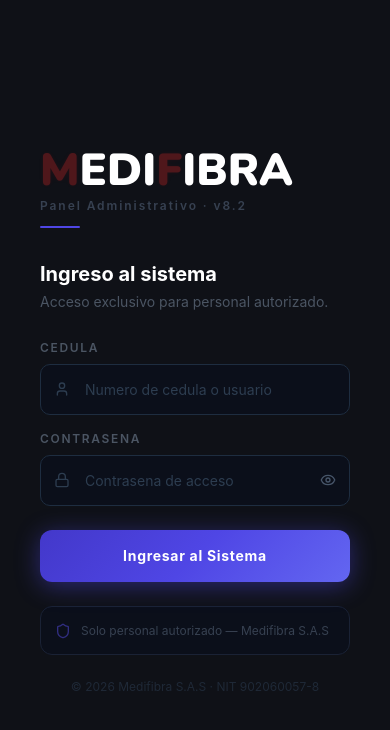
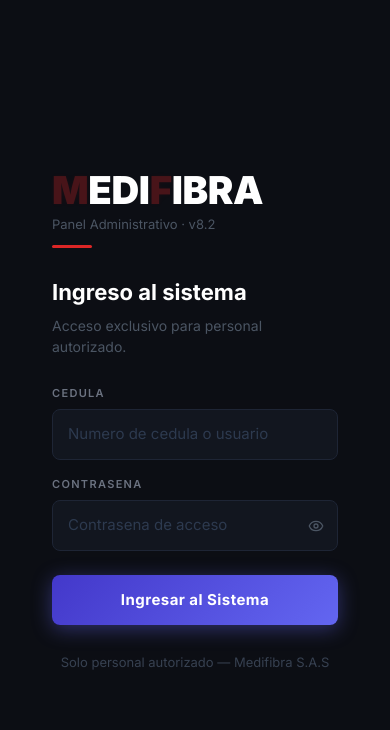
Before and after one commit to Haideraguilar99/MEDIFIBRA, a Next.js app: page /login in a window 390 px wide. Shown: the top 730 px of the page. Built offline with nearby package versions, Linux system fonts and the light colour scheme.

Commit message:
feat: login — reescrito desde cero, imagen fondoM izquierda, linea roja, tipografia Inter, responsive

```diff
--- a/src/app/login/page.tsx
+++ b/src/app/login/page.tsx
@@ -1,7 +1,7 @@
 'use client'
 import { useState, useEffect, useRef } from 'react'
 import { useRouter } from 'next/navigation'
-import { Eye, EyeOff, Lock, User, Shield, AlertTriangle, CheckCircle } from 'lucide-react'
+import { Eye, EyeOff, Lock } from 'lucide-react'
 
 const NAME_MAP: Record<string, string> = {
   'MEDIFIBRA':     'Administrador',
@@ -76,8 +76,8 @@ export default function LoginPage() {
       })
       const data = await res.json()
       if (!res.ok) {
-        const next  = attempts + 1
-        let until   = lockoutUntil
+        const next = attempts + 1
+        let until  = lockoutUntil
         if (next >= MAX_ATTEMPTS) {
           until = Date.now() + LOCKOUT_MS
           setLockoutUntil(until)
@@ -101,153 +101,158 @@ export default function LoginPage() {
         setTimeout(() => { router.push('/dashboard'); router.refresh() }, 2000)
       }
     } catch {
-      setErrorMsg('Error de conexion. Verifica tu red e intenta de nuevo.')
+      setErrorMsg('Error de conexion. Verifica tu red.')
     } finally {
       setLoading(false)
     }
   }
 
   return (
-    <div className="min-h-screen flex" style={{ background: '#0b0f1a' }}>
+    <div style={{ display:'flex', minHeight:'100vh', background:'#0c0e14', fontFamily:'Inter,system-ui,sans-serif' }}>
       <style>{`
-        @import url('https://fonts.googleapis.com/css2?family=Nunito:wght@700;900&display=swap');
+        @import url('https://fonts.googleapis.com/css2?family=Inter:wght@400;500;600;700;800;900&display=swap');
         @keyframes mfPulse {
-          0%,100%{ opacity:1; text-shadow:0 0 18px rgba(220,38,38,1),0 0 40px rgba(220,38,38,0.5); }
-          50%    { opacity:0.15; text-shadow:none; }
+          0%,100%{ opacity:1; text-shadow:0 0 20px rgba(220,38,38,1),0 0 50px rgba(220,38,38,0.4); }
+          50%    { opacity:0.12; text-shadow:none; }
         }
-        @keyframes fadeUp {
-          from{ opacity:0; transform:translateY(18px); }
+        @keyframes popIn {
+          0%  { opacity:0; transform:scale(0.92); }
+          70% { transform:scale(1.02); }
+          100%{ opacity:1; transform:scale(1); }
+        }
+        @keyframes fadeIn {
+          from{ opacity:0; transform:translateY(14px); }
           to  { opacity:1; transform:translateY(0); }
         }
-        @keyframes popIn {
-          0%  { opacity:0; transform:scale(0.9) translateY(10px); }
-          70% { transform:scale(1.02); }
-          100%{ opacity:1; transform:scale(1) translateY(0); }
+        .mf-pulse{ animation: mfPulse 1.5s ease-in-out infinite; }
+        .pop-in  { animation: popIn   0.38s cubic-bezier(.34,1.56,.64,1) both; }
+        .fade-in { animation: fadeIn  0.45s ease both; }
+
+        .mf-field {
+          width: 100%;
+          padding: 13px 15px;
+          background: #12161f;
+          border: 1px solid #1e2535;
+          border-radius: 8px;
+          color: #e2e8f0;
+          font-size: 15px;
+          font-family: inherit;
+          outline: none;
+          transition: border-color .2s, box-shadow .2s;
+          box-sizing: border-box;
         }
-        .mf-pulse { animation: mfPulse 1.5s ease-in-out infinite; }
-        .fade-up  { animation: fadeUp  0.5s ease both; }
-        .pop-in   { animation: popIn   0.4s cubic-bezier(.34,1.56,.64,1) both; }
-        .mf-input {
-          width:100%; padding:14px 16px 14px 44px;
-          border-radius:10px; font-size:14px; color:#f1f5f9;
-          outline:none; background:#0b0f1a;
-          border:1px solid #1e2d40;
-          transition:border-color .2s, box-shadow .2s;
+        .mf-field:focus {
+          border-color: #6366f1;
+          box-shadow: 0 0 0 3px rgba(99,102,241,.15);
         }
-        .mf-input:focus {
-          border-color:#4f46e5;
-          box-shadow:0 0 0 3px rgba(79,70,229,.2);
-        }
-        .mf-input::placeholder { color:#2d3d50; }
-        .mf-input:disabled     { opacity:.4; cursor:not-allowed; }
+        .mf-field::placeholder { color: #2d3a4f; }
+        .mf-field:disabled     { opacity: .4; cursor: not-allowed; }
+        .mf-field-pass         { padding-right: 48px; }
         input:-webkit-autofill {
-          -webkit-box-shadow:0 0 0 100px #0b0f1a inset !important;
-          -webkit-text-fill-color:#f1f5f9 !important;
+          -webkit-box-shadow: 0 0 0 100px #12161f inset !important;
+          -webkit-text-fill-color: #e2e8f0 !important;
         }
       `}</style>
 
-      {/* ===== IZQUIERDA — imagen fondoM.png (solo desktop) ===== */}
-      <div
-        className="hidden lg:block flex-1 relative"
-        style={{
-          backgroundImage:    "url('/fondoM.png')",
-          backgroundSize:     'cover',
+      {/* ===== IZQUIERDA — fondoM.png ===== */}
+      <div style={{
+        flex: '1 1 0%',
+        display: 'none',
+        backgroundImage: "url('/fondoM.png')",
+        backgroundSize: 'cover',
         backgroundPosition: 'center',
+        position: 'relative',
       }}
-      >
-        {/* overlay suave para no tapar la imagen */}
-        <div
-          className="absolute inset-0"
-          style={{ background: 'linear-gradient(to right, rgba(11,15,26,0.15) 0%, rgba(11,15,26,0.45) 100%)' }}
+        className="lg-img-panel"
       />
-      </div>
 
       {/* ===== DERECHA — formulario ===== */}
-      <div
-        className="w-full lg:w-[460px] flex flex-col justify-center relative"
-        style={{
-          background: '#0f1117',
-          boxShadow:  '-20px 0 60px rgba(0,0,0,0.8)',
-          minHeight:  '100vh',
-        }}
-      >
+      <div style={{
+        width: '100%',
+        maxWidth: '460px',
+        background: '#0c0e14',
+        display: 'flex',
+        flexDirection: 'column',
+        justifyContent: 'center',
+        padding: '48px 52px',
+        boxSizing: 'border-box',
+        position: 'relative',
+        minHeight: '100vh',
+        boxShadow: '-20px 0 80px rgba(0,0,0,.9)',
+      }}>
+
         {/* Welcome overlay */}
         {welcome && (
-          <div
-            className="absolute inset-0 z-50 flex flex-col items-center justify-center pop-in"
-            style={{ background: '#0f1117' }}
-          >
-            <div
-              className="flex items-center justify-center w-20 h-20 rounded-full mb-5"
-              style={{
-                background: 'rgba(34,197,94,.08)',
-                border:     '2px solid rgba(34,197,94,.3)',
-                boxShadow:  '0 0 40px rgba(34,197,94,.15)',
-              }}
-            >
-              <CheckCircle className="w-10 h-10" style={{ color: '#22c55e' }} />
+          <div className="pop-in" style={{
+            position: 'absolute', inset: 0, zIndex: 50,
+            background: '#0c0e14',
+            display: 'flex', flexDirection: 'column',
+            alignItems: 'center', justifyContent: 'center',
+            padding: '32px',
+          }}>
+            <div style={{
+              width: 72, height: 72, borderRadius: '50%',
+              background: 'rgba(34,197,94,.07)',
+              border: '2px solid rgba(34,197,94,.25)',
+              display: 'flex', alignItems: 'center', justifyContent: 'center',
+              marginBottom: 20,
+              boxShadow: '0 0 40px rgba(34,197,94,.12)',
+            }}>
+              <svg viewBox="0 0 24 24" style={{width:32,height:32,stroke:'#22c55e',fill:'none',strokeWidth:2.5,strokeLinecap:'round',strokeLinejoin:'round'}}>
+                <polyline points="20 6 9 17 4 12"/>
+              </svg>
             </div>
-            <p className="text-2xl font-bold text-white text-center px-8">{welcome}</p>
-            <p className="text-sm mt-2" style={{ color: '#475569' }}>
-              Redirigiendo al panel de control...
-            </p>
-            <div className="mt-8 h-1 w-48 rounded-full overflow-hidden" style={{ background: '#1e293b' }}>
-              <div
-                ref={barRef}
-                className="h-full rounded-full"
-                style={{
-                  background: 'linear-gradient(90deg,#4f46e5,#6366f1,#818cf8)',
-                  width:      '0%',
-                }}
-              />
+            <p style={{ fontSize: 22, fontWeight: 700, color: '#fff', textAlign: 'center', margin: 0 }}>{welcome}</p>
+            <p style={{ fontSize: 13, color: '#475569', marginTop: 8 }}>Redirigiendo al panel de control...</p>
+            <div style={{ marginTop: 28, height: 3, width: 180, borderRadius: 99, background: '#1e293b', overflow: 'hidden' }}>
+              <div ref={barRef} style={{ height: '100%', width: '0%', borderRadius: 99, background: 'linear-gradient(90deg,#6366f1,#818cf8)' }} />
             </div>
           </div>
         )}
 
-        {/* Contenido */}
-        <div className="relative z-10 w-full px-10 sm:px-14 fade-up">
+        {/* Contenido del form */}
+        <div className="fade-in">
 
           {/* Logo */}
-          <div className="mb-8">
-            <div
-              className="flex items-baseline leading-none mb-1"
-              style={{ fontFamily: "'Nunito',sans-serif" }}
-            >
-              <span className="font-black mf-pulse" style={{ fontSize: '2.8rem', color: '#dc2626' }}>M</span>
-              <span className="font-black"           style={{ fontSize: '2.8rem', color: '#fff' }}>EDI</span>
-              <span className="font-black mf-pulse" style={{ fontSize: '2.8rem', color: '#dc2626' }}>F</span>
-              <span className="font-black"           style={{ fontSize: '2.8rem', color: '#fff' }}>IBRA</span>
+          <div style={{ marginBottom: 28 }}>
+            <div style={{ display:'flex', alignItems:'baseline', lineHeight:1, marginBottom: 6 }}>
+              <span className="mf-pulse" style={{ fontSize:'2.4rem', fontWeight:900, color:'#dc2626', fontFamily:'Inter,sans-serif', letterSpacing:'-0.01em' }}>M</span>
+              <span style={{ fontSize:'2.4rem', fontWeight:900, color:'#fff', fontFamily:'Inter,sans-serif', letterSpacing:'-0.01em' }}>EDI</span>
+              <span className="mf-pulse" style={{ fontSize:'2.4rem', fontWeight:900, color:'#dc2626', fontFamily:'Inter,sans-serif', letterSpacing:'-0.01em' }}>F</span>
+              <span style={{ fontSize:'2.4rem', fontWeight:900, color:'#fff', fontFamily:'Inter,sans-serif', letterSpacing:'-0.01em' }}>IBRA</span>
             </div>
-            <p className="text-xs font-semibold" style={{ color: '#374151', letterSpacing: '0.16em' }}>
+            <p style={{ fontSize: 13, color: '#4b5563', margin: '0 0 10px 0', fontWeight: 400 }}>
               Panel Administrativo · v8.2
             </p>
-            <div className="mt-3 w-10 h-0.5 rounded-full" style={{ background: '#4f46e5' }} />
+            <div style={{ width: 40, height: 3, borderRadius: 99, background: '#dc2626' }} />
           </div>
 
           {/* Heading */}
-          <div className="mb-7">
-            <h2 className="text-xl font-bold text-white">Ingreso al sistema</h2>
-            <p className="text-sm mt-1" style={{ color: '#4b5563' }}>
+          <div style={{ marginBottom: 28 }}>
+            <h2 style={{ fontSize: 22, fontWeight: 700, color: '#fff', margin: '0 0 6px 0' }}>
+              Ingreso al sistema
+            </h2>
+            <p style={{ fontSize: 14, color: '#4b5563', margin: 0 }}>
               Acceso exclusivo para personal autorizado.
             </p>
           </div>
 
           {/* Barra intentos */}
           {attempts > 0 && !isLocked && (
-            <div className="mb-5">
-              <div className="flex justify-between mb-1.5">
-                <span className="text-xs" style={{ color: '#6b7280' }}>Intentos fallidos</span>
-                <span className="text-xs font-bold" style={{ color: attempts >= 4 ? '#ef4444' : '#f97316' }}>
+            <div style={{ marginBottom: 18 }}>
+              <div style={{ display:'flex', justifyContent:'space-between', marginBottom: 6 }}>
+                <span style={{ fontSize:11, color:'#6b7280' }}>Intentos fallidos</span>
+                <span style={{ fontSize:11, fontWeight:700, color: attempts >= 4 ? '#ef4444' : '#f97316' }}>
                   {attempts} / {MAX_ATTEMPTS}
                 </span>
               </div>
-              <div className="flex gap-1.5">
+              <div style={{ display:'flex', gap: 5 }}>
                 {Array.from({ length: MAX_ATTEMPTS }).map((_, i) => (
-                  <div
-                    key={i}
-                    className="flex-1 h-1.5 rounded-full transition-all duration-300"
-                    style={{ background: i < attempts ? (attempts >= 4 ? '#ef4444' : '#f97316') : '#1e293b' }}
-                  />
+                  <div key={i} style={{
+                    flex:1, height: 4, borderRadius: 99,
+                    background: i < attempts ? (attempts >= 4 ? '#ef4444' : '#f97316') : '#1e293b',
+                    transition: 'background .3s',
+                  }} />
                 ))}
               </div>
             </div>
@@ -255,16 +260,15 @@ export default function LoginPage() {
 
           {/* Bloqueado */}
           {isLocked && (
-            <div
-              className="flex items-start gap-3 p-4 rounded-xl mb-6"
-              style={{ background: '#1c0505', border: '1px solid #7f1d1d' }}
-            >
-              <Lock className="w-4 h-4 mt-0.5 flex-shrink-0" style={{ color: '#ef4444' }} />
+            <div style={{
+              display:'flex', gap:10, padding:'12px 14px', borderRadius:8, marginBottom:18,
+              background:'#1c0505', border:'1px solid #7f1d1d',
+            }}>
+              <Lock size={14} style={{ color:'#ef4444', flexShrink:0, marginTop:2 }} />
               <div>
-                <p className="text-sm font-bold" style={{ color: '#ef4444' }}>Acceso bloqueado</p>
-                <p className="text-xs mt-1 leading-relaxed" style={{ color: '#fca5a5' }}>
-                  Intenta de nuevo en{" "}
-                  <span className="font-mono font-bold text-white">{fmt(countdown)}</span>
+                <p style={{ fontSize:13, fontWeight:700, color:'#ef4444', margin:'0 0 3px 0' }}>Acceso bloqueado</p>
+                <p style={{ fontSize:12, color:'#fca5a5', margin:0 }}>
+                  Intenta de nuevo en <span style={{ fontFamily:'monospace', fontWeight:700, color:'#fff' }}>{fmt(countdown)}</span>
                 </p>
               </div>
             </div>
@@ -272,23 +276,20 @@ export default function LoginPage() {
 
           {/* Error */}
           {errorMsg && !isLocked && (
-            <div
-              className="flex items-start gap-3 p-3.5 rounded-xl mb-5"
-              style={{ background: '#1a0707', border: '1px solid #450a0a' }}
-            >
-              <AlertTriangle className="w-4 h-4 mt-0.5 flex-shrink-0" style={{ color: '#f87171' }} />
-              <p className="text-xs leading-relaxed" style={{ color: '#fca5a5' }}>{errorMsg}</p>
+            <div style={{
+              fontSize:12, color:'#fca5a5', padding:'10px 14px', borderRadius:8,
+              background:'#1a0707', border:'1px solid #450a0a', marginBottom:18,
+            }}>
+              {errorMsg}
             </div>
           )}
 
-          {/* Form */}
-          <form onSubmit={handleLogin} className="space-y-4">
-            <div>
-              <label className="block text-xs font-semibold uppercase mb-2" style={{ color: '#4b5563', letterSpacing: '0.14em' }}>
+          {/* Campos */}
+          <form onSubmit={handleLogin}>
+            <div style={{ marginBottom: 16 }}>
+              <label style={{ display:'block', fontSize:11, fontWeight:600, color:'#6b7280', textTransform:'uppercase', letterSpacing:'0.12em', marginBottom:8 }}>
                 Cedula
               </label>
-              <div className="relative">
-                <User className="absolute left-3.5 top-1/2 -translate-y-1/2 w-4 h-4 pointer-events-none" style={{ color: '#2d3d50' }} />
               <input
                 type="text"
                 required
@@ -297,17 +298,15 @@ export default function LoginPage() {
                 onChange={e => setForm(f => ({ ...f, username: e.target.value }))}
                 placeholder="Numero de cedula o usuario"
                 disabled={isLocked}
-                  className="mf-input"
+                className="mf-field"
               />
             </div>
-            </div>
 
-            <div>
-              <label className="block text-xs font-semibold uppercase mb-2" style={{ color: '#4b5563', letterSpacing: '0.14em' }}>
+            <div style={{ marginBottom: 24 }}>
+              <label style={{ display:'block', fontSize:11, fontWeight:600, color:'#6b7280', textTransform:'uppercase', letterSpacing:'0.12em', marginBottom:8 }}>
                 Contrasena
               </label>
-              <div className="relative">
-                <Lock className="absolute left-3.5 top-1/2 -translate-y-1/2 w-4 h-4 pointer-events-none" style={{ color: '#2d3d50' }} />
+              <div style={{ position:'relative' }}>
                 <input
                   type={showPass ? 'text' : 'password'}
                   required
@@ -316,16 +315,14 @@ export default function LoginPage() {
                   onChange={e => setForm(f => ({ ...f, password: e.target.value }))}
                   placeholder="Contrasena de acceso"
                   disabled={isLocked}
-                  className="mf-input"
-                  style={{ paddingRight: '48px' }}
+                  className="mf-field mf-field-pass"
                 />
                 <button
                   type="button"
                   onClick={() => setShowPass(s => !s)}
-                  className="absolute right-3.5 top-1/2 -translate-y-1/2 transition-opacity hover:opacity-70"
-                  style={{ color: '#475569' }}
+                  style={{ position:'absolute', right:14, top:'50%', transform:'translateY(-50%)', background:'none', border:'none', cursor:'pointer', color:'#4b5563', padding:0, display:'flex' }}
                 >
-                  {showPass ? <EyeOff size={16} /> : <Eye size={16} />}
+                  {showPass ? <EyeOff size={16}/> : <Eye size={16}/>}
                 </button>
               </div>
             </div>
@@ -333,46 +330,40 @@ export default function LoginPage() {
             <button
               type="submit"
               disabled={loading || isLocked}
-              className="w-full py-4 rounded-xl font-bold text-white text-sm transition-all duration-200 mt-2"
               style={{
-                background: isLocked
-                  ? '#1e293b'
-                  : loading
-                  ? '#312e81'
-                  : 'linear-gradient(135deg,#4338ca 0%,#4f46e5 50%,#6366f1 100%)',
-                boxShadow: isLocked || loading
-                  ? 'none'
-                  : '0 4px 24px rgba(79,70,229,.45)',
-                cursor:       isLocked || loading ? 'not-allowed' : 'pointer',
-                letterSpacing: '0.05em',
-                opacity:      isLocked ? 0.5 : 1,
+                width:'100%', padding:'14px', borderRadius:8,
+                fontWeight:700, fontSize:15, color:'#fff',
+                border:'none', cursor: isLocked || loading ? 'not-allowed' : 'pointer',
+                background: isLocked ? '#1e293b' : loading ? '#312e81' : 'linear-gradient(135deg,#4338ca,#6366f1)',
+                boxShadow: isLocked || loading ? 'none' : '0 4px 20px rgba(99,102,241,.4)',
+                opacity: isLocked ? 0.5 : 1,
+                transition: 'all .2s',
+                fontFamily: 'inherit',
+                letterSpacing: '0.03em',
               }}
             >
-              {loading
-                ? 'Verificando...'
-                : isLocked
-                ? `Bloqueado ${fmt(countdown)}`
-                : 'Ingresar al Sistema'
-              }
+              {loading ? 'Verificando...' : isLocked ? `Bloqueado ${fmt(countdown)}` : 'Ingresar al Sistema'}
             </button>
           </form>
 
-          {/* Aviso */}
-          <div
-            className="mt-6 flex items-start gap-2.5 p-3.5 rounded-xl"
-            style={{ background: '#0b0f1a', border: '1px solid #1a2235' }}
-          >
-            <Shield className="w-4 h-4 flex-shrink-0 mt-0.5" style={{ color: '#312e81' }} />
-            <p className="text-xs leading-relaxed" style={{ color: '#374151' }}>
+          <p style={{ fontSize:13, color:'#374151', marginTop:28, textAlign:'center' }}>
             Solo personal autorizado — Medifibra S.A.S
           </p>
         </div>
+      </div>
 
-          <p className="text-xs mt-6 text-center" style={{ color: '#1f2937' }}>
-            &copy; 2026 Medifibra S.A.S · NIT 902060057-8
-          </p>
-        </div>
-      </div>
+      {/* CSS responsive para mostrar imagen en desktop */}
+      <style>{`
+        @media (min-width: 1024px) {
+          .lg-img-panel { display: block !important; }
+        }
+        @media (max-width: 1023px) {
+          div[style*="maxWidth: \'460px\'"] {
+            max-width: 100% !important;
+            padding: 40px 28px !important;
+          }
+        }
+      `}</style>
     </div>
   )
 }
```
Also changed, not shown: 1 other file (tests, documents, lock files or other folders). Lines whose indentation alone changed are shown as unchanged.
